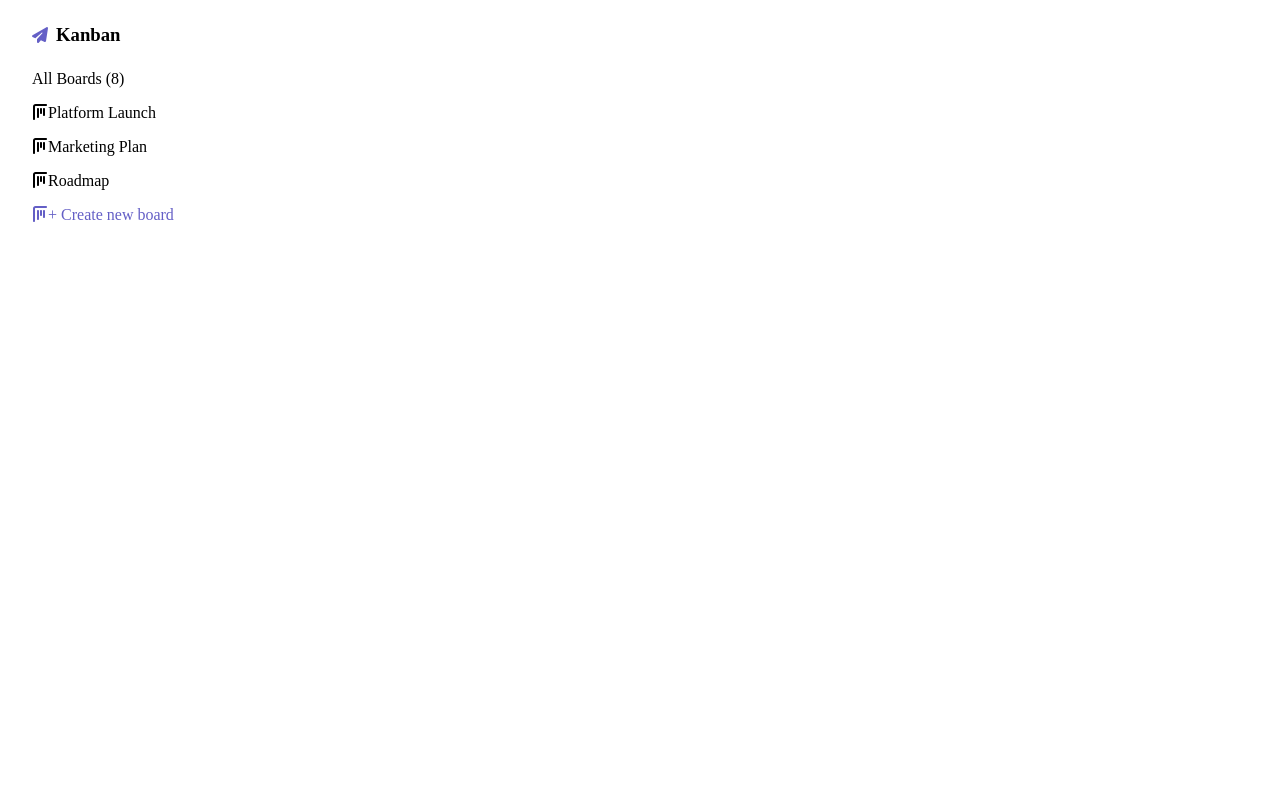
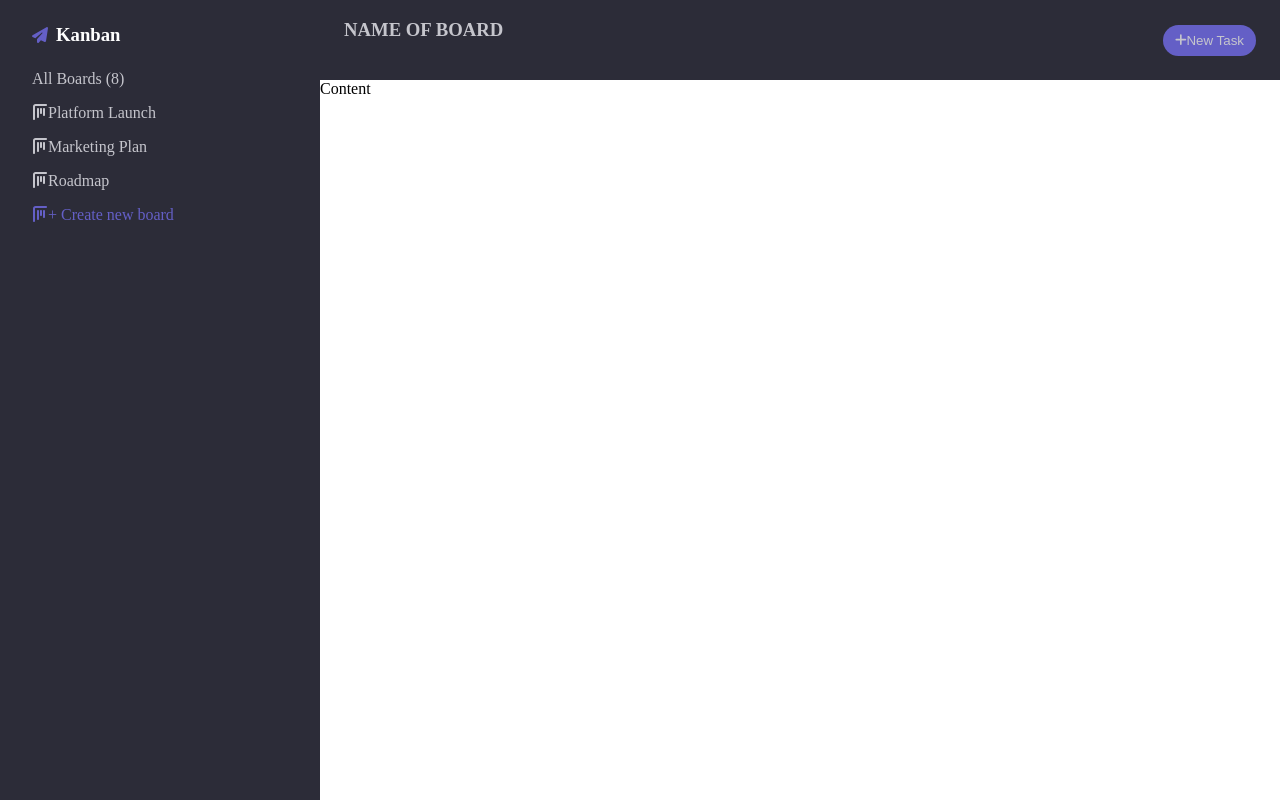
Before and after one commit to FigueroaGonzalez-Moises/Kanban-Task-Management-App, a React (Create React App) app: page / in a window 1280 px wide. Built offline with nearby package versions, Linux system fonts and the light colour scheme.

Commit message:
💩 Navbar and content placeholder

```diff
--- a/src/App.tsx
+++ b/src/App.tsx
@@ -1,11 +1,15 @@
+import Content from "components/Content";
+import Navbar from "components/Navbar";
 import Sidenav from "components/Sidenav";
 import "scss/App.scss";
 
 const App = () => {
 	return (
-		<div className="App">
+		<div className="App dark-mode">
 			<div className="pageWrapper">
 				<Sidenav />
+				<Navbar />
+				<Content />
 			</div>
 		</div>
 	);
--- /dev/null
+++ b/src/components/Content.tsx
@@ -0,0 +1,5 @@
+const Content = () => {
+	return <div id="contentWrapper">Content</div>;
+};
+
+export default Content;
--- /dev/null
+++ b/src/components/Navbar.tsx
@@ -0,0 +1,22 @@
+import { faPlus } from "@fortawesome/free-solid-svg-icons";
+import { FontAwesomeIcon } from "@fortawesome/react-fontawesome";
+import "scss/Navbar.scss";
+
+const Navbar = () => {
+	return (
+		<nav id="navbar">
+			<h3 className="boardTitle">NAME OF BOARD</h3>
+
+			<div className="buttonWrapper">
+				<div className="vertical-align">
+					<button>
+						<FontAwesomeIcon icon={faPlus} />
+						New Task
+					</button>
+				</div>
+			</div>
+		</nav>
+	);
+};
+
+export default Navbar;
--- /dev/null
+++ b/src/scss/Navbar.scss
@@ -0,0 +1,33 @@
+#navbar {
+	background-color: var(--clr-base);
+	display: flex;
+	justify-content: space-between;
+	padding: 0px 24px 0px 24px;
+	color: var(--text-primary);
+
+	.boardTitle {
+		display: inline-block;
+	}
+
+	.buttonWrapper {
+		display: inline-block;
+		height: 100%;
+
+		button {
+			background-color: var(--clr-primary);
+			color: var(--text-primary);
+			outline: none;
+			border: none;
+			border-radius: 20px;
+			padding: 8px 12px 8px 12px;
+		}
+	}
+
+	.vertical-align {
+		display: flex;
+		justify-content: center;
+		align-items: center;
+		flex-direction: column;
+		height: 100%;
+	}
+}
```
